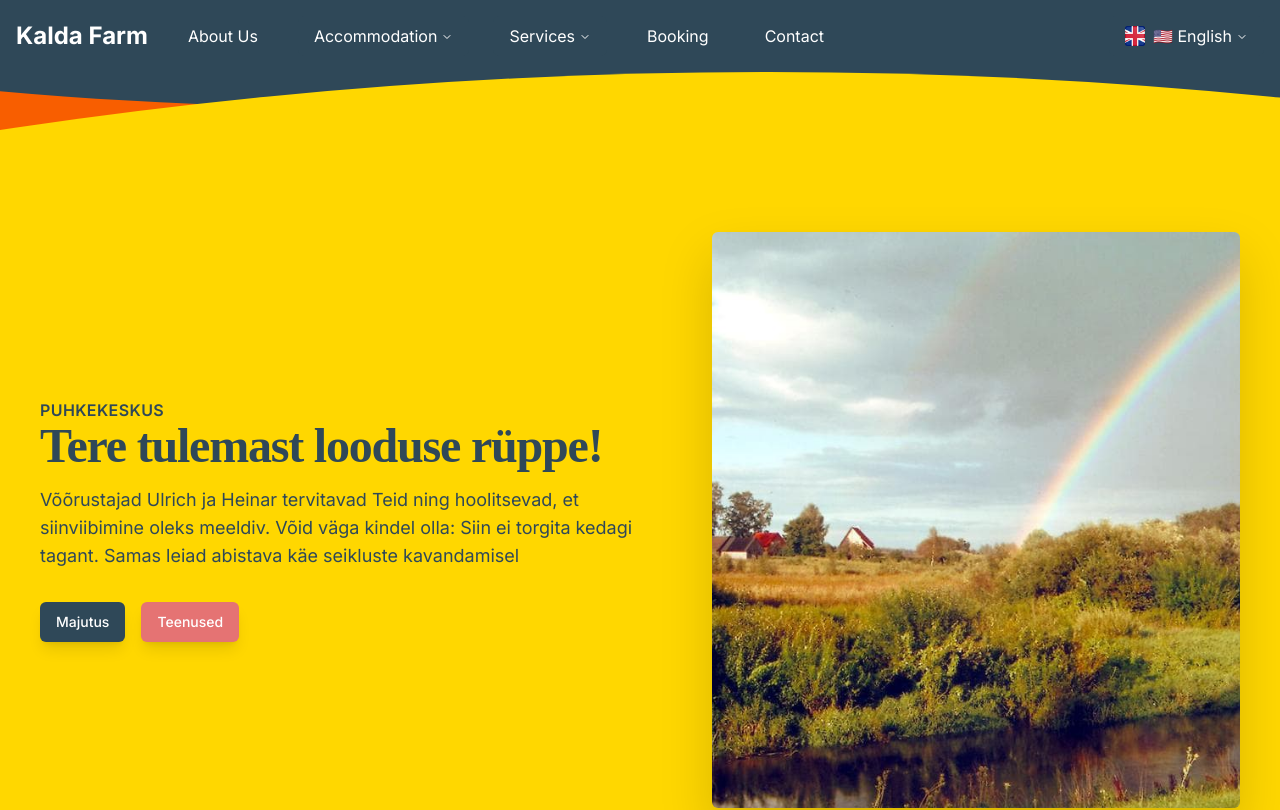
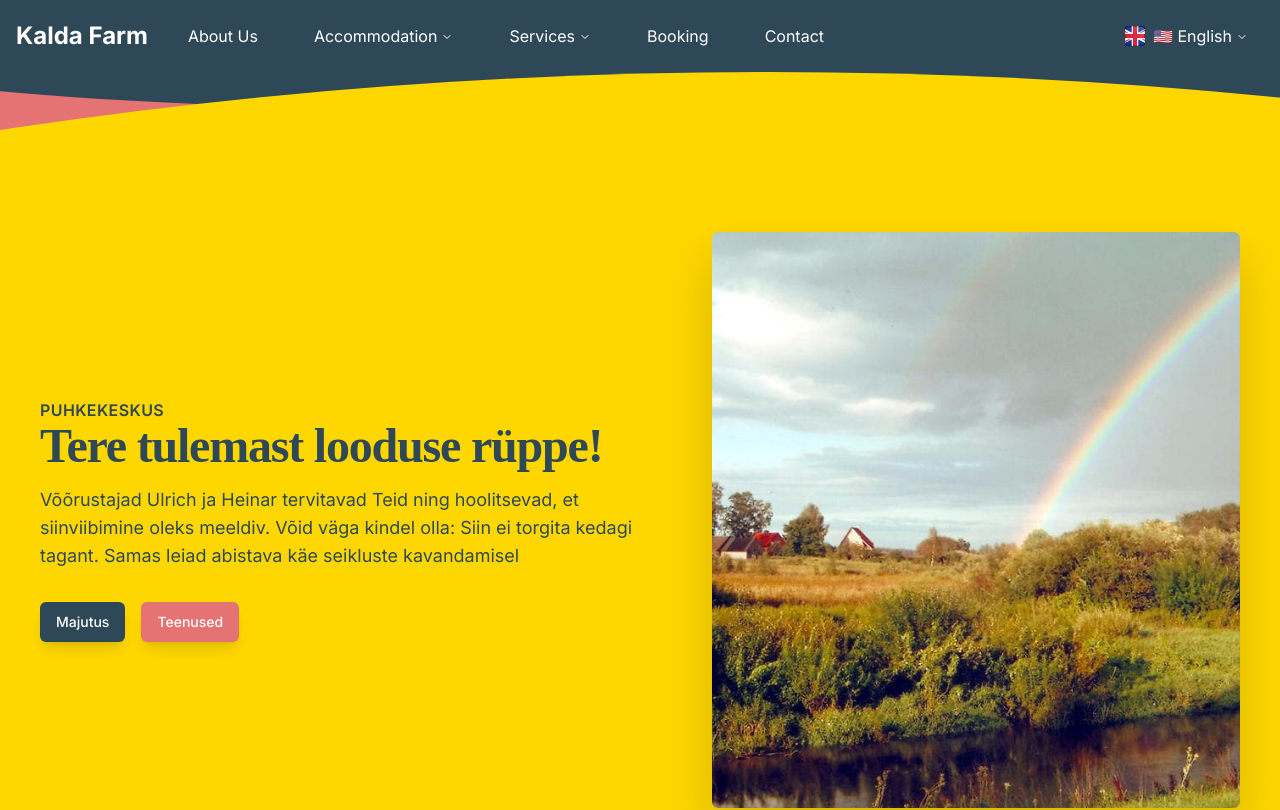
Before and after one commit to 77ccreed/kalda-next, a Next.js app: page /en in a window 1280 px wide. Shown: the top 810 px of the page. Built offline with nearby package versions, Linux system fonts and the light colour scheme.

Commit message:
refactor: Update Hero component with consistent gradient colors

```diff
--- a/src/components/Hero.tsx
+++ b/src/components/Hero.tsx
@@ -41,9 +41,9 @@ const Hero = ({
         >
           <defs>
             <linearGradient id="rainbow-gradient" x1="0%" y1="0%" x2="100%" y2="0%">
-              <stop offset="0%" style={{ stopColor: '#f85e00', stopOpacity: 1 }} />
-              <stop offset="50%" style={{ stopColor: '#f85e00', stopOpacity: 1 }} />
-              <stop offset="100%" style={{ stopColor: '#f85e00', stopOpacity: 1 }} />
+              <stop offset="0%" style={{ stopColor: '#E57373', stopOpacity: 1 }} />
+              <stop offset="50%" style={{ stopColor: '#E57373', stopOpacity: 1 }} />
+              <stop offset="100%" style={{ stopColor: '#E57373', stopOpacity: 1 }} />
             </linearGradient>
           </defs>
           <path fill="url(#rainbow-gradient)" d="M0,64 C480,192 960,64 1440,192 L1440,320 L0,320 Z" />
```
